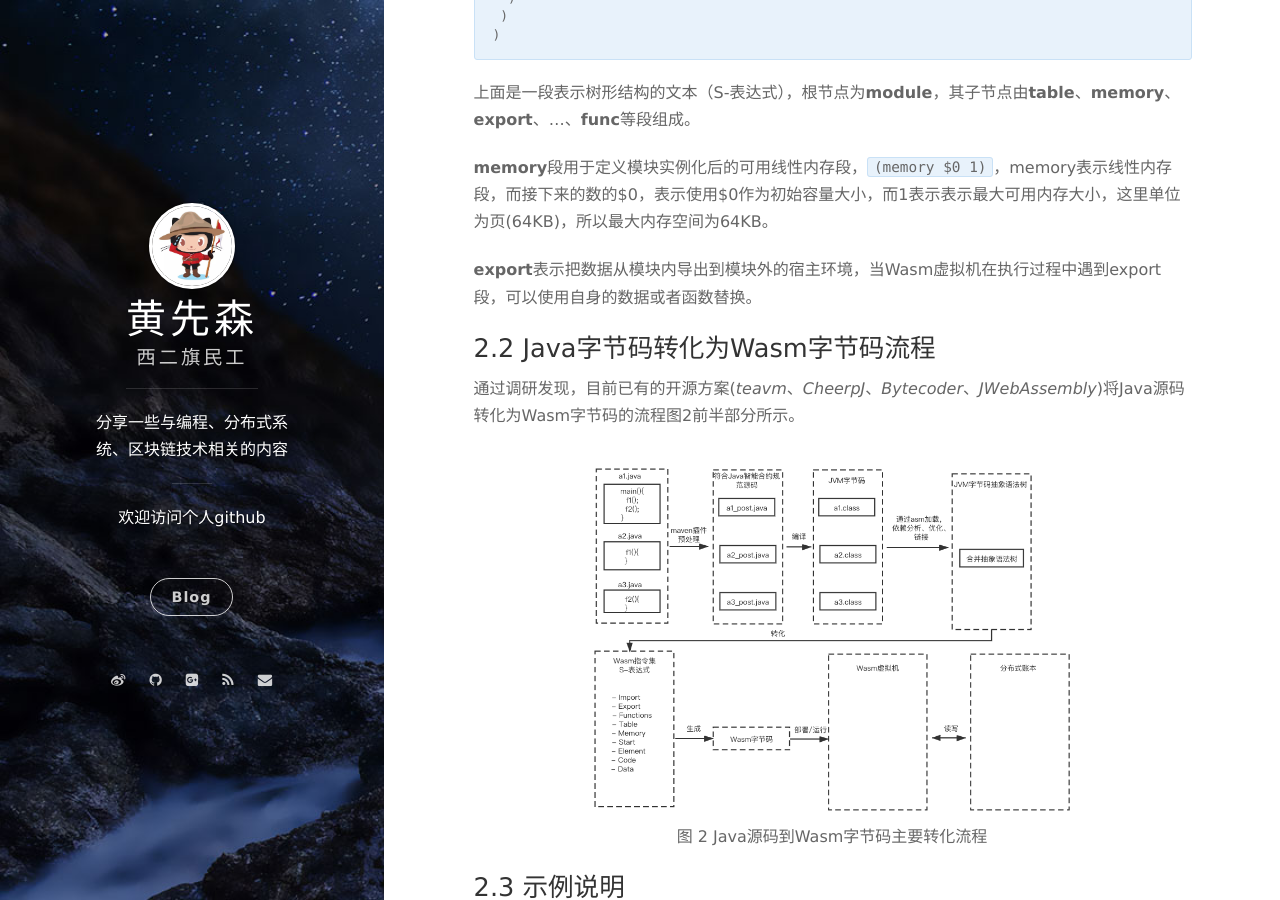
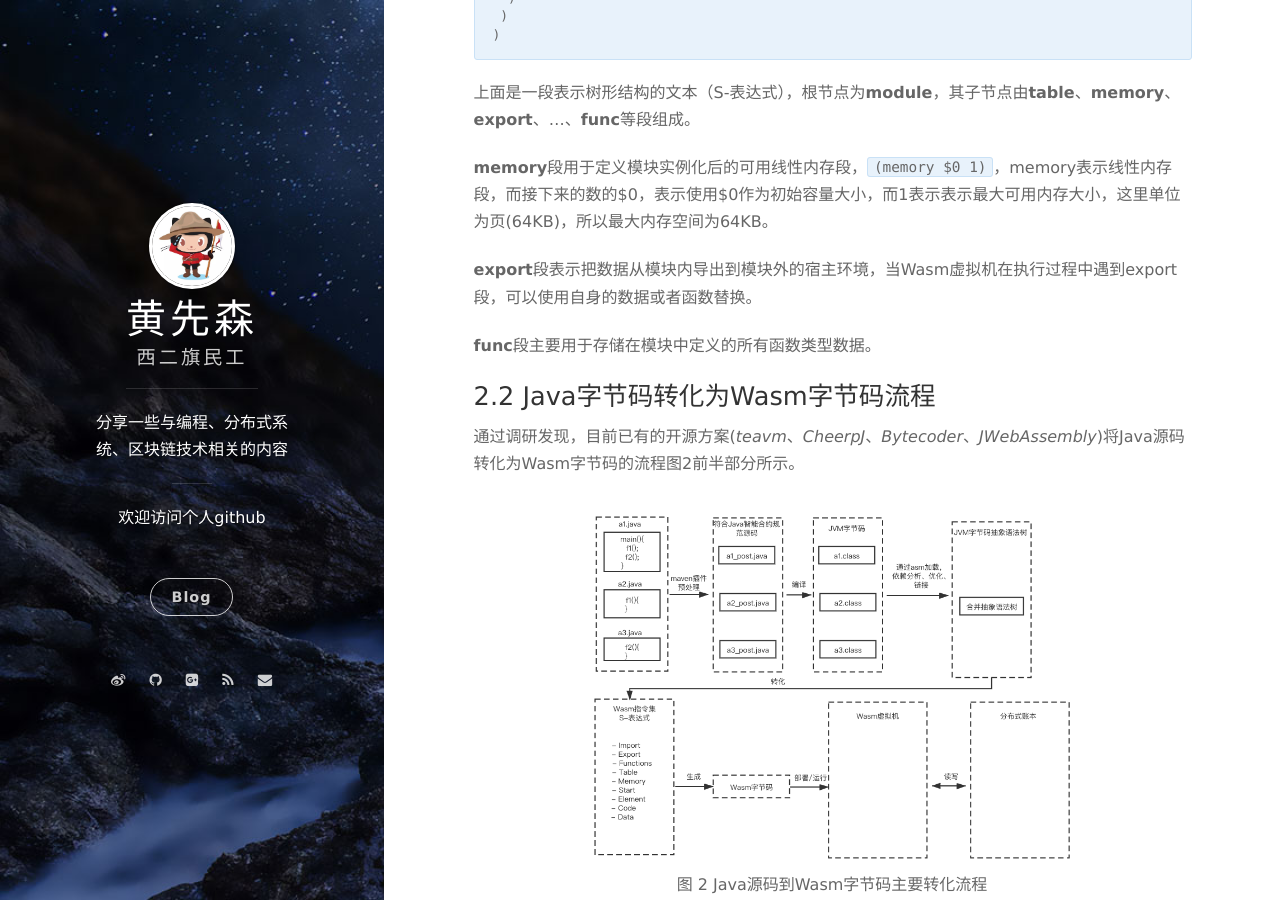
Before and after one commit to berryjam/berryjam.github.io, a Jekyll site: the page built from _posts/2020-07-06-Java智能合约实现探索.md, in a window 1280 px wide and 900 px high, scrolled down 2576 px. Built offline with Jekyll 4.4.1, drawn with Linux system fonts in a browser that asks for light colours; nearby versions of some CDN libraries; comment, search, counter and statistics services are not loaded.

Commit message:
Update 2020-07-06-Java智能合约实现探索.md

````diff
--- a/_posts/2020-07-06-Java智能合约实现探索.md
+++ b/_posts/2020-07-06-Java智能合约实现探索.md
@@ -91,7 +91,9 @@ int add(int a,int b) {
 
 **memory**段用于定义模块实例化后的可用线性内存段，```(memory $0 1)```，memory表示线性内存段，而接下来的数的$0，表示使用$0作为初始容量大小，而1表示表示最大可用内存大小，这里单位为页(64KB)，所以最大内存空间为64KB。
 
-**export**表示把数据从模块内导出到模块外的宿主环境，当Wasm虚拟机在执行过程中遇到export段，可以使用自身的数据或者函数替换。
+**export**段表示把数据从模块内导出到模块外的宿主环境，当Wasm虚拟机在执行过程中遇到export段，可以使用自身的数据或者函数替换。
+
+**func**段主要用于存储在模块中定义的所有函数类型数据。
 
 ### 2.2 Java字节码转化为Wasm字节码流程
 
````
